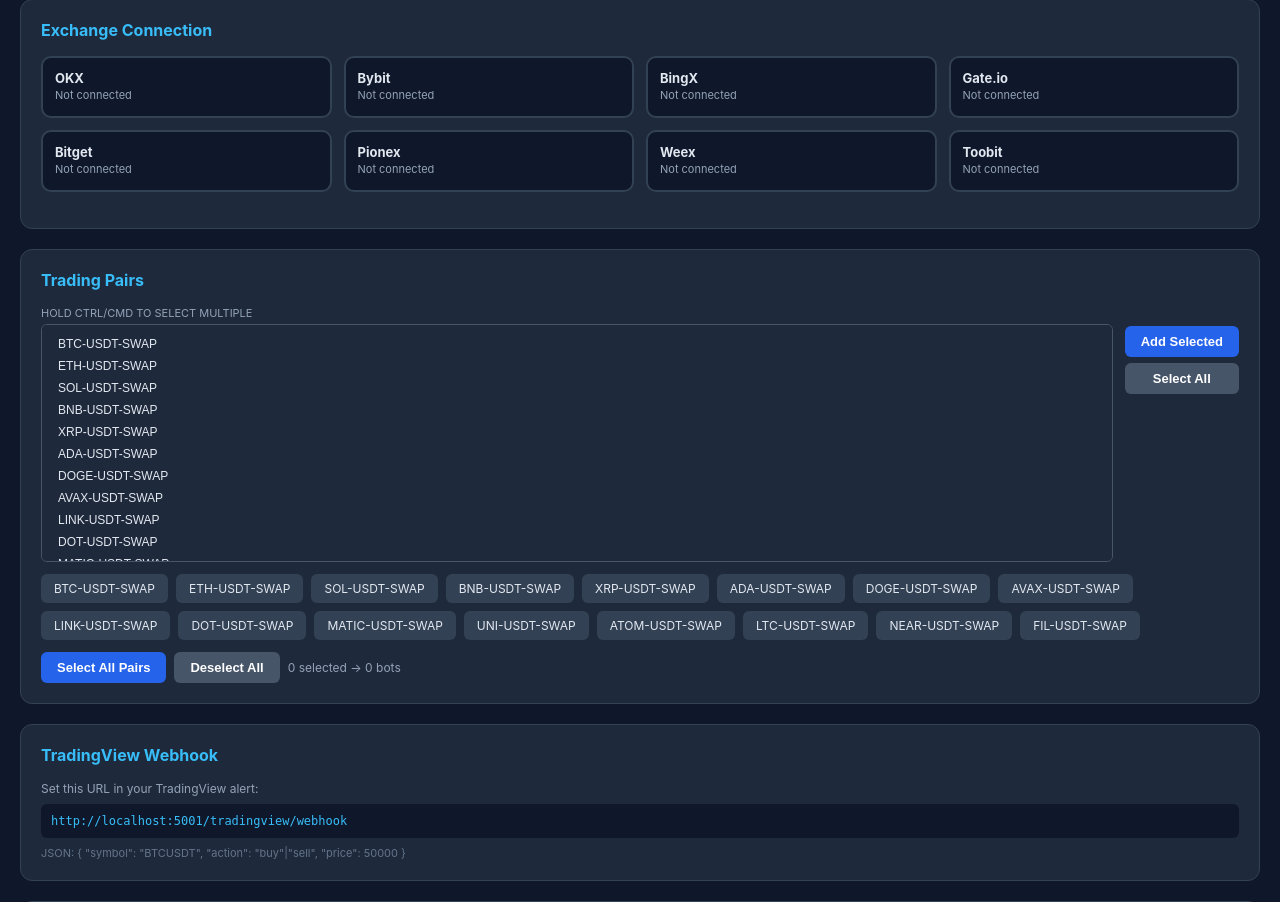
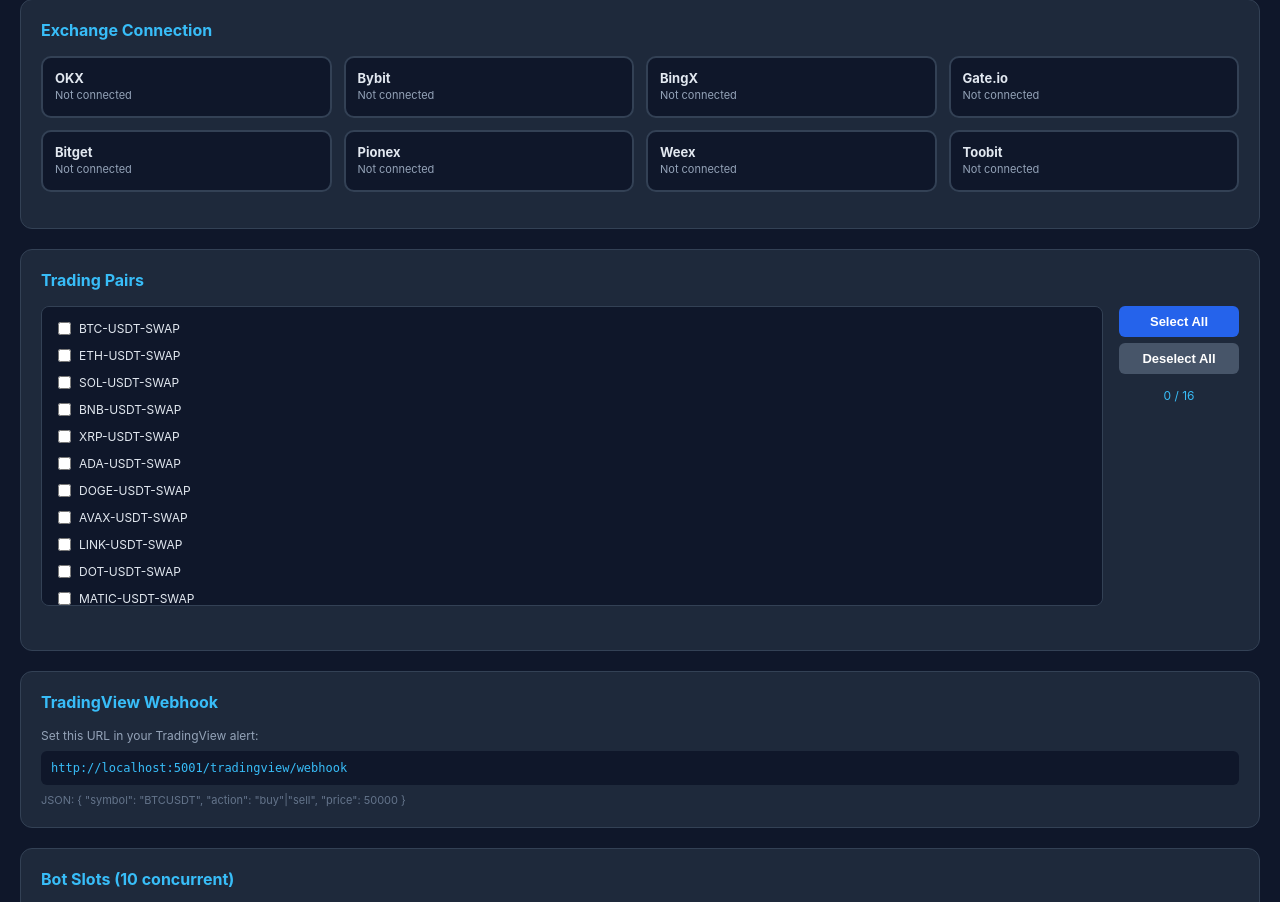
Before and after one commit to profittalling-a11y/proekt-bot, a Flask app: page / in a window 1280 px wide. Shown: the part 106-1008 px from the top of the page. Run offline with Flask 3, Linux system fonts and the light colour scheme.

Commit message:
fix: replace broken multi-select dropdown with checkbox list
- Replaced native select[multiple] with checkbox list (no Ctrl needed)
- Click checkbox to select/deselect pairs
- Click chip to remove pair
- Show selected count (5 / 16)
- Select All / Deselect All buttons work

```diff
--- a/templates/dashboard.html
+++ b/templates/dashboard.html
@@ -43,8 +43,8 @@
         .pair-chip { padding: 6px 12px; background: #334155; border-radius: 6px; font-size: 12px; cursor: pointer; border: 1px solid transparent; user-select: none; }
         .pair-chip:hover { border-color: #38bdf8; }
         .pair-chip.selected { background: #1e40af; border-color: #3b82f6; }
-        select[multiple] option { padding: 4px 8px; }
-        select[multiple] option:checked { background: #1e40af; color: white; }
+        #pairs-checklist label:hover { background: #334155; }
+        #pairs-checklist label:has(input:checked) { background: #1e40af; }
         .bots-grid { display: grid; grid-template-columns: repeat(5, 1fr); gap: 12px; }
         .bot-slot { background: #0f172a; border: 2px solid #334155; border-radius: 10px; padding: 14px; }
         .bot-slot.running { border-color: #22c55e; }
@@ -125,22 +125,15 @@
         <!-- Trading Pairs -->
         <div class="section">
             <div class="section-title">Trading Pairs</div>
-            <div style="display: flex; gap: 12px; align-items: flex-start;">
-                <div style="flex: 1;">
-                    <label style="font-size: 11px; color: #94a3b8; text-transform: uppercase; display: block; margin-bottom: 4px;">Hold Ctrl/Cmd to select multiple</label>
-                    <select id="pairs-select" multiple size="10" style="width: 100%; background: #1e293b; border: 1px solid #475569; border-radius: 6px; padding: 8px; color: #e2e8f0; font-size: 12px;"></select>
-                </div>
-                <div style="display: flex; flex-direction: column; gap: 6px; padding-top: 20px;">
-                    <button class="btn btn-primary" onclick="addSelectedFromDropdown()">Add Selected</button>
-                    <button class="btn btn-secondary" onclick="selectAllFromDropdown()">Select All</button>
+            <div style="display: flex; gap: 16px;">
+                <div style="flex: 1; max-height: 300px; overflow-y: auto; background: #0f172a; border: 1px solid #334155; border-radius: 8px; padding: 8px;" id="pairs-checklist"></div>
+                <div style="display: flex; flex-direction: column; gap: 6px; min-width: 120px;">
+                    <button class="btn btn-primary" onclick="selectAllPairs()">Select All</button>
+                    <button class="btn btn-secondary" onclick="deselectAllPairs()">Deselect All</button>
+                    <div style="font-size: 12px; color: #38bdf8; text-align: center; margin-top: 8px;" id="selected-count">0 selected</div>
                 </div>
             </div>
             <div class="pairs-grid" id="pairs-grid"></div>
-            <div class="btn-group">
-                <button class="btn btn-primary" onclick="selectAllPairs()">Select All Pairs</button>
-                <button class="btn btn-secondary" onclick="deselectAllPairs()">Deselect All</button>
-                <span style="font-size: 12px; color: #94a3b8; display: flex; align-items: center;" id="selected-count">0 selected</span>
-            </div>
         </div>
 
         <!-- Webhook -->
@@ -291,31 +284,53 @@
         }
 
         function renderPairs() {
+            // Update checklist
+            const checklist = document.getElementById('pairs-checklist');
+            checklist.innerHTML = availablePairs.map(p => `
+                <label style="display: flex; align-items: center; gap: 8px; padding: 6px 8px; cursor: pointer; border-radius: 4px; font-size: 12px; ${selectedPairs.has(p)?'background: #1e40af;':' '}" data-pair="${p}">
+                    <input type="checkbox" ${selectedPairs.has(p)?'checked':''} style="cursor: pointer;">
+                    <span>${p}</span>
+                </label>
+            `).join('');
             // Update chips
             const grid = document.getElementById('pairs-grid');
-            grid.innerHTML = availablePairs.map(p => `
-                <div class="pair-chip ${selectedPairs.has(p)?'selected':''}" data-pair="${p}">${p}</div>
+            grid.innerHTML = Array.from(selectedPairs).map(p => `
+                <div class="pair-chip selected" data-pair="${p}">${p}</div>
             `).join('');
-            // Update dropdown
-            const select = document.getElementById('pairs-select');
-            select.innerHTML = availablePairs.map(p => `<option value="${p}" ${selectedPairs.has(p)?'selected':''}>${p}</option>`).join('');
             // Update count
-            document.getElementById('selected-count').textContent = `${selectedPairs.size} selected → ${Math.min(selectedPairs.size, 10)} bots`;
+            document.getElementById('selected-count').textContent = `${selectedPairs.size} / ${availablePairs.length}`;
         }
 
-        function addSelectedFromDropdown() {
-            const select = document.getElementById('pairs-select');
-            for (const opt of select.selectedOptions) { selectedPairs.add(opt.value); }
+        // Event delegation for checklist clicks
+        document.getElementById('pairs-checklist').addEventListener('click', function(e) {
+            const label = e.target.closest('label');
+            if (!label) return;
+            const pair = label.dataset.pair;
+            const checkbox = label.querySelector('input[type="checkbox"]');
+            if (e.target !== checkbox) checkbox.checked = !checkbox.checked;
+            if (checkbox.checked) { selectedPairs.add(pair); label.style.background = '#1e40af'; }
+            else { selectedPairs.delete(pair); label.style.background = ''; }
+            renderChips();
+            updateBotSlots();
+        });
+
+        function renderChips() {
+            const grid = document.getElementById('pairs-grid');
+            grid.innerHTML = Array.from(selectedPairs).map(p => `
+                <div class="pair-chip selected" data-pair="${p}">${p}</div>
+            `).join('');
+            document.getElementById('selected-count').textContent = `${selectedPairs.size} / ${availablePairs.length}`;
+        }
+
+        // Event delegation for chip removal
+        document.getElementById('pairs-grid').addEventListener('click', function(e) {
+            const chip = e.target.closest('.pair-chip');
+            if (!chip) return;
+            const pair = chip.dataset.pair;
+            selectedPairs.delete(pair);
             renderPairs();
             updateBotSlots();
-        }
-
-        function selectAllFromDropdown() {
-            const select = document.getElementById('pairs-select');
-            for (const opt of select.options) { selectedPairs.add(opt.value); opt.selected = true; }
-            renderPairs();
-            updateBotSlots();
-        }
+        });
 
         function selectAllPairs() { availablePairs.forEach(p => selectedPairs.add(p)); renderPairs(); updateBotSlots(); }
         function deselectAllPairs() { selectedPairs.clear(); renderPairs(); updateBotSlots(); }
@@ -399,16 +414,6 @@
         initExchangeGrid();
         renderBotSlots();
 
-        // Event delegation for pair clicks (after DOM ready)
-        document.getElementById('pairs-grid').addEventListener('click', function(e) {
-            const chip = e.target.closest('.pair-chip');
-            if (!chip) return;
-            const pair = chip.dataset.pair;
-            if (selectedPairs.has(pair)) { selectedPairs.delete(pair); chip.classList.remove('selected'); }
-            else { selectedPairs.add(pair); chip.classList.add('selected'); }
-            updateBotSlots();
-        });
-
         // Auto-refresh
         setInterval(loadPositions, 5000);
 
```
